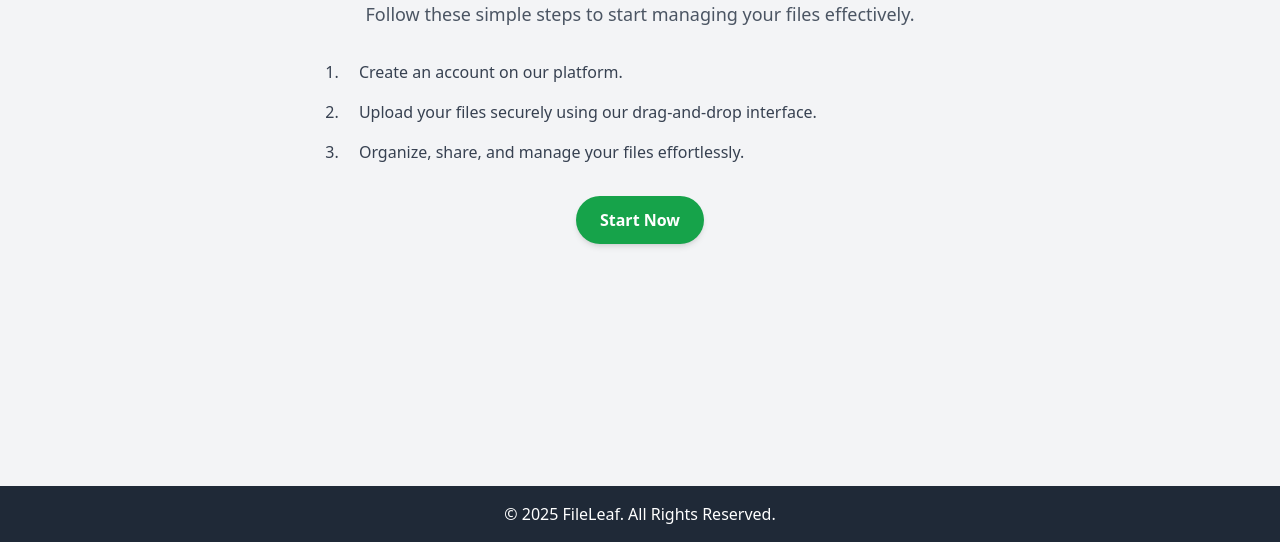
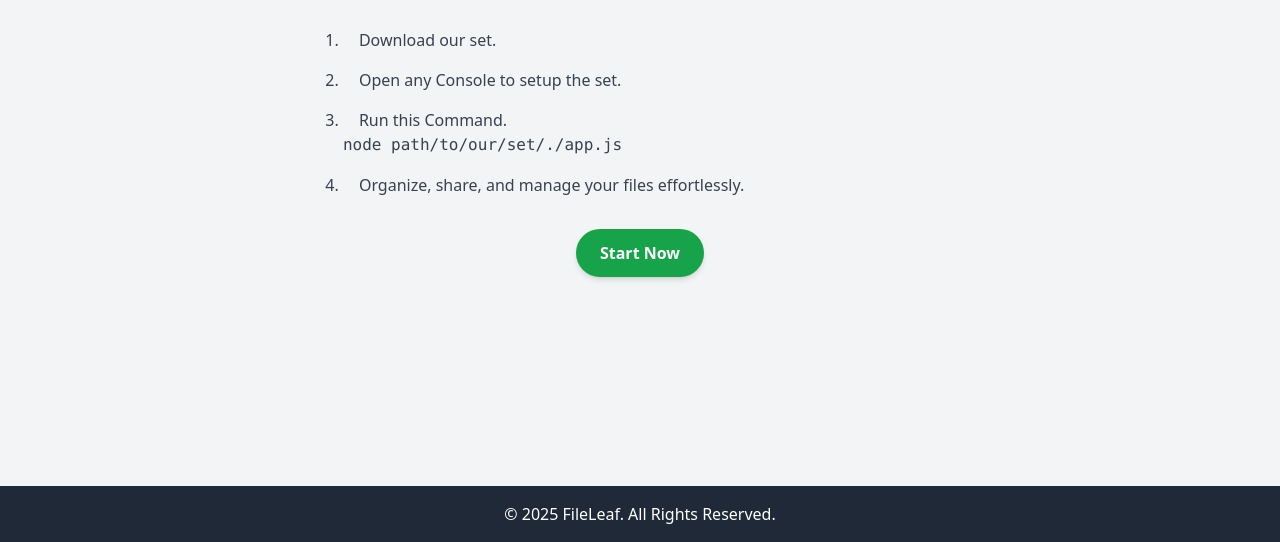
Before and after one commit to Gamermertcan/FileLeaf, a plain HTML site: page documents/get-started/index.html in a window 1280 px wide. Shown: the part 382-924 px from the top of the page. Drawn offline with nearby package versions, Linux system fonts and the light colour scheme.

Commit message:
Update index.html

```diff
--- a/documents/get-started/index.html
+++ b/documents/get-started/index.html
@@ -24,8 +24,10 @@
             <h1 class="text-5xl font-extrabold text-green-600 mb-6">Get Started with FileLeaf</h1>
             <p class="text-lg text-gray-600 mb-8">Follow these simple steps to start managing your files effectively.</p>
             <ol class="list-decimal text-left text-gray-700 space-y-4">
-                <li class="pl-4">Create an account on our platform.</li>
-                <li class="pl-4">Upload your files securely using our drag-and-drop interface.</li>
+                <li class="pl-4">Download our set.</li>
+                <li class="pl-4">Open any Console to setup the set.</li>
+                <li class="pl-4">Run this Command.</li>
+                <code>node path/to/our/set/./app.js</code>
                 <li class="pl-4">Organize, share, and manage your files effortlessly.</li>
             </ol>
             <a href="#" class="mt-8 inline-block bg-green-600 text-white font-bold py-3 px-6 rounded-full shadow-md hover:bg-green-700 transition">
```
